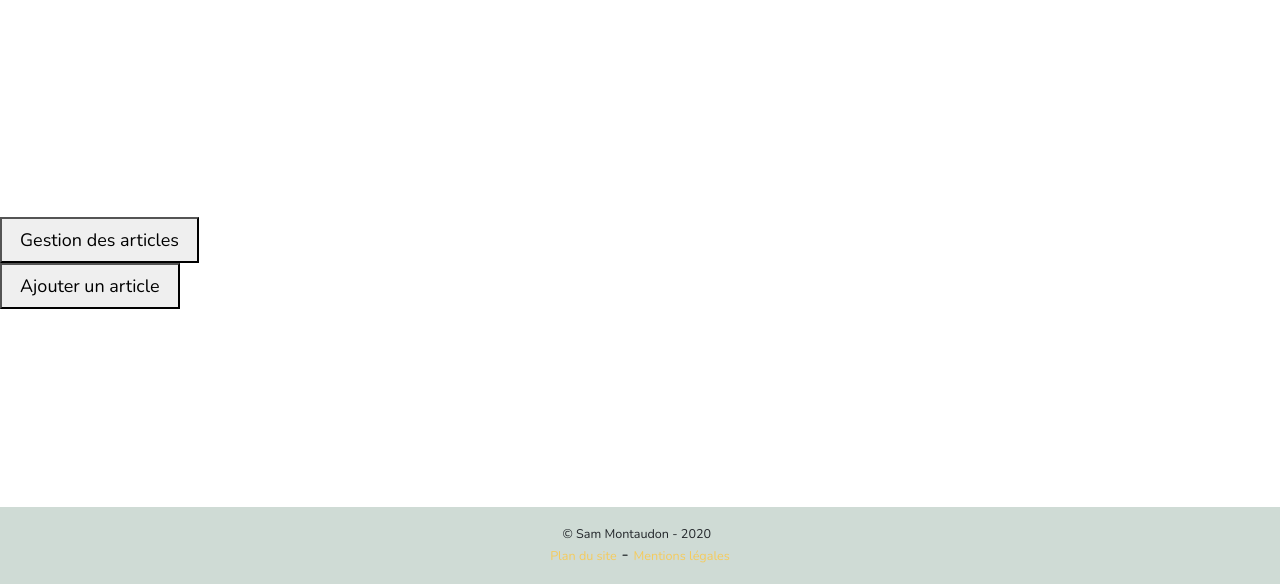
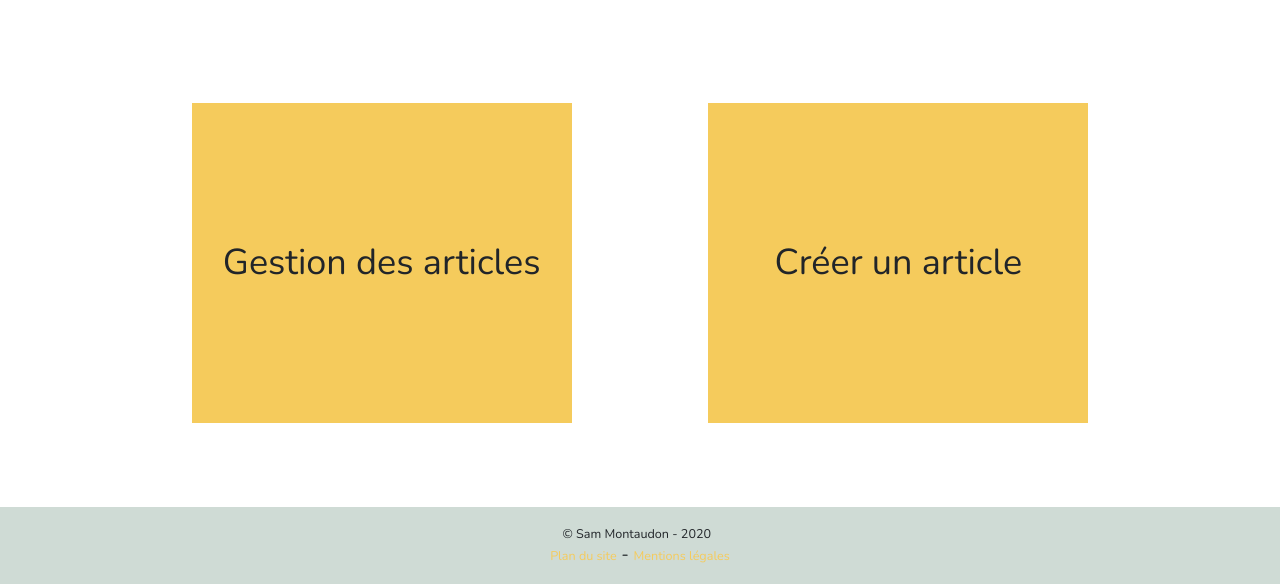
Before and after one commit to Samz87/site_perso, a PHP site: page /site_perso/admin in a window 1280 px wide. Shown: the part 216-800 px from the top of the page. Run offline with PHP 8.4, Linux system fonts and the light colour scheme; the visitor is signed in with stand-in values (Sample User, id 1); grey boxes labelled with a size stand in for pictures from a placeholder-image service; some libraries are stand-ins or nearby versions.

Commit message:
style backoffice

```diff
--- a/assets/scss/_animations.scss
+++ b/assets/scss/_animations.scss
@@ -18,3 +18,24 @@
     transform: rotate(360deg);
   }
 }
+
+@-webkit-keyframes shadow-inset-center {
+  0% {
+    -webkit-box-shadow: inset 0 0 0 0 rgba(0, 0, 0, 0);
+    box-shadow: inset 0 0 0 0 rgba(0, 0, 0, 0);
+  }
+  100% {
+    -webkit-box-shadow: inset 0 0 14px 0px rgba(0, 0, 0, 0.5);
+    box-shadow: inset 0 0 14px 0px rgba(0, 0, 0, 0.5);
+  }
+}
+@keyframes shadow-inset-center {
+  0% {
+    -webkit-box-shadow: inset 0 0 0 0 rgba(0, 0, 0, 0);
+    box-shadow: inset 0 0 0 0 rgba(0, 0, 0, 0);
+  }
+  100% {
+    -webkit-box-shadow: inset 0 0 14px 0px rgba(0, 0, 0, 0.5);
+    box-shadow: inset 0 0 14px 0px rgba(0, 0, 0, 0.5);
+  }
+}
--- /dev/null
+++ b/assets/scss/admin/_cockpit.scss
@@ -0,0 +1,21 @@
+.admin_buttons {
+  justify-content: space-evenly;
+  .cockpit {
+    background-color: $yellow;
+    height: 40vh;
+    margin: 15px;
+    cursor: pointer;
+    text-align: center;
+    display: flex;
+    &:hover {
+      -webkit-animation: shadow-inset-center 0.4s
+        cubic-bezier(0.25, 0.46, 0.45, 0.94) both;
+      animation: shadow-inset-center 0.4s cubic-bezier(0.25, 0.46, 0.45, 0.94)
+        both;
+    }
+    h3 {
+      font-size: 2rem;
+      margin: auto;
+    }
+  }
+}
--- a/assets/scss/style.scss
+++ b/assets/scss/style.scss
@@ -16,6 +16,7 @@
 @import "blog";
 @import "admin/add";
 @import "admin/table";
+@import "admin/cockpit";
 
 body{
     height: 100vh;
--- a/views/admin/index.php
+++ b/views/admin/index.php
@@ -6,8 +6,24 @@ if (isset($_SESSION['isLogged'])) {
 } ?>
 
 <main>
-    <button class="nav-link" onclick="window.location.href='<?php echo BASE_URL ?>admin/articles'">Gestion des articles</button>
-    <button class="nav-link" onclick="window.location.href='<?php echo BASE_URL ?>admin/addarticle'">Ajouter un article</button>
+
+    <div class="container">
+        <div class="row admin_buttons">
+            <div class="col-4 cockpit" onclick="window.location.href='<?php echo BASE_URL ?>admin/articles'">
+                <h3>
+                    Gestion des articles
+                </h3>
+            </div>
+            <div class="col-4 cockpit" onclick="window.location.href='<?php echo BASE_URL ?>admin/addarticle'">
+                <h3>
+                    Créer un article
+                </h3>
+            </div>
+        </div>
+    </div>
+
+
 </main>
 
+
 <?php require_once('views/templates/footer.php'); ?>
```
Also changed, not shown: assets/css/style.min.css, 1 other file. Lines whose indentation alone changed are shown as unchanged.
